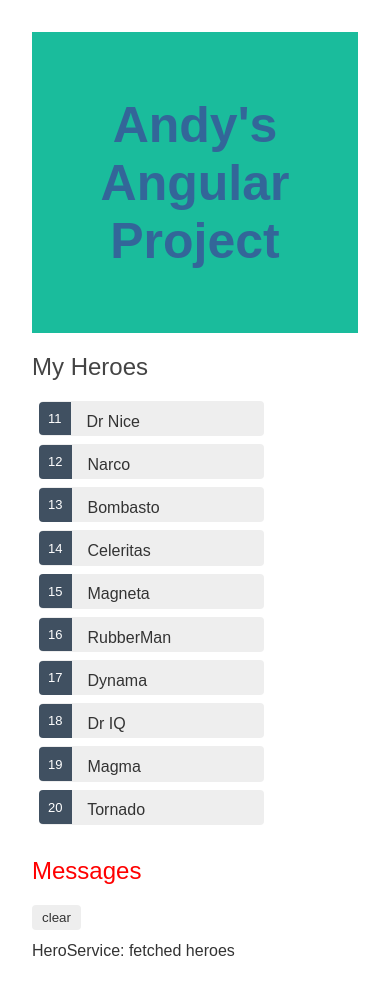
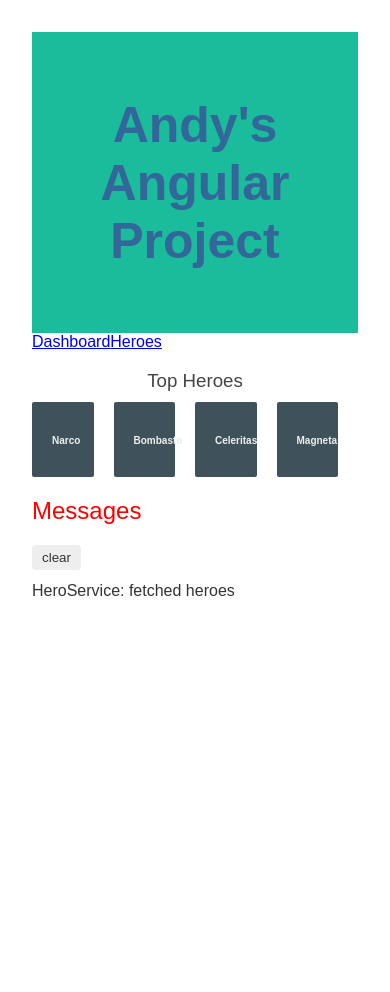
Before and after one commit to AndyThomas-Dev/AngularProject, an Angular app: page /dashboard in a window 390 px wide. After the commit the page ends 844 px from the top, so only its background shows below. Built offline with nearby package versions, Linux system fonts and the light colour scheme.

Commit message:
added dashboard and routes

```diff
--- a/src/app/app.component.html
+++ b/src/app/app.component.html
@@ -10,7 +10,13 @@
 <h1>{{title}}</h1>
 </div>
 
-<app-heroes></app-heroes>
+<nav>
+    <a routerLink="/dashboard">Dashboard</a>
+    <a routerLink="/heroes">Heroes</a>
+</nav>
+
+<!-- The <router-outlet> tells the router where to display routed views. -->
+<router-outlet></router-outlet>
 <app-messages></app-messages>
 
 <!-- * * * * * * * * * * * * * * * * * * * * * * * * * * * * * * * -->
--- /dev/null
+++ b/src/app/dashboard/dashboard.component.css
@@ -0,0 +1,61 @@
+/* DashboardComponent's private CSS styles */
+[class*='col-'] {
+    float: left;
+    padding-right: 20px;
+    padding-bottom: 20px;
+  }
+  [class*='col-']:last-of-type {
+    padding-right: 0;
+  }
+  a {
+    text-decoration: none;
+  }
+  *, *::after, *::before {
+    box-sizing: border-box;
+  }
+  h3 {
+    text-align: center;
+    margin-bottom: 0;
+  }
+  h4 {
+    position: relative;
+  }
+  .grid {
+    margin: 0;
+  }
+  .col-1-4 {
+    width: 25%;
+  }
+  .module {
+    padding: 20px;
+    text-align: center;
+    color: #eee;
+    max-height: 120px;
+    min-width: 120px;
+    background-color: #3f525c;
+    border-radius: 2px;
+  }
+  .module:hover {
+    background-color: #eee;
+    cursor: pointer;
+    color: #607d8b;
+  }
+  .grid-pad {
+    padding: 10px 0;
+  }
+  .grid-pad > [class*='col-']:last-of-type {
+    padding-right: 20px;
+  }
+  @media (max-width: 600px) {
+    .module {
+      font-size: 10px;
+      max-height: 75px; }
+  }
+  @media (max-width: 1024px) {
+    .grid {
+      margin: 0;
+    }
+    .module {
+      min-width: 60px;
+    }
+  }
--- /dev/null
+++ b/src/app/dashboard/dashboard.component.html
@@ -0,0 +1,9 @@
+<h3>Top Heroes</h3>
+<div class="grid grid-pad">
+    <a *ngFor="let hero of heroes" class="col-1-4"
+    routerLink="/detail/{{hero.id}}">
+  <div class="module hero">
+    <h4>{{hero.name}}</h4>
+  </div>
+</a>
+</div>
--- /dev/null
+++ b/src/app/dashboard/dashboard.component.ts
@@ -0,0 +1,26 @@
+import { Component, OnInit } from '@angular/core';
+import { Hero } from '../hero';
+import { HeroService } from '../hero.service';
+
+@Component({
+  selector: 'app-dashboard',
+  templateUrl: './dashboard.component.html',
+  styleUrls: [ './dashboard.component.css' ]
+})
+
+
+export class DashboardComponent implements OnInit {
+  heroes: Hero[] = [];
+
+  constructor(private heroService: HeroService) { }
+
+  ngOnInit() {
+    this.getHeroes();
+  }
+
+  // This getHeroes() returns the sliced list of heroes at positions 1 and 5, returning only four of the Top Heroes (2nd, 3rd, 4th, and 5th).
+  getHeroes(): void {
+    this.heroService.getHeroes()
+      .subscribe(heroes => this.heroes = heroes.slice(1, 5));
+  }
+}
--- a/src/app/hero-detail/hero-detail.component.html
+++ b/src/app/hero-detail/hero-detail.component.html
@@ -10,4 +10,6 @@
       </label>
     </div>
 
+  <button (click)="goBack()">go back</button>
+
   </div>
--- a/src/app/hero-detail/hero-detail.component.ts
+++ b/src/app/hero-detail/hero-detail.component.ts
@@ -1,5 +1,9 @@
 import { Component, OnInit, Input } from '@angular/core';
 import { Hero } from '../hero';
+import { HeroService } from '../hero.service';
+import { ActivatedRoute } from '@angular/router';
+import { Location } from '@angular/common';
+
 
 @Component({
   selector: 'app-hero-detail',
@@ -9,9 +13,25 @@
 export class HeroDetailComponent implements OnInit {
   @Input() hero: Hero;
 
-  constructor() { }
+  // Inject the ActivatedRoute, HeroService, and Location services into the constructor, saving their values in private fields:
+  constructor(
+    private route: ActivatedRoute,
+    private heroService: HeroService,
+    private location: Location
+  ) {}
 
   ngOnInit() {
+    this.getHero();
+  }
+
+  getHero(): void {
+    const id = +this.route.snapshot.paramMap.get('id');
+    this.heroService.getHero(id)
+      .subscribe(hero => this.hero = hero);
+  }
+
+  goBack(): void {
+    this.location.back();
   }
 
 }
--- a/src/app/hero.service.ts
+++ b/src/app/hero.service.ts
@@ -22,4 +22,11 @@
     return of(HEROES);
   }
 
+  // getHero() has an asynchronous signature. It returns a mock hero as an Observable, using the RxJS of() function.
+  getHero(id: number): Observable<Hero> {
+    // TODO: send the message _after_ fetching the hero
+    this.messageService.add(`HeroService: fetched hero id=${id}`);
+    return of(HEROES.find(hero => hero.id === id));
+  }
+
 }
--- a/src/app/heroes/heroes.component.html
+++ b/src/app/heroes/heroes.component.html
@@ -1,13 +1,13 @@
 <h2>My Heroes</h2>
 <ul class="heroes">
 
-<!-- *ngFor to display a list. -->
-<!-- When the current row hero is the same as the selectedHero, Angular adds the selected CSS class.  -->
-  <li *ngFor="let hero of heroes"
-    [class.selected]="hero === selectedHero"
-    (click)="onSelect(hero)">
-    <span class="badge">{{hero.id}}</span> {{hero.name}}
-  </li>
+  <!-- Wrap the badge and name in an anchor element (<a>), and add a routerLink attribute to the anchor that is the same as in the dashboard template -->
+    <ul class="heroes">
+      <li *ngFor="let hero of heroes">
+        <a routerLink="/detail/{{hero.id}}">
+          <span class="badge">{{hero.id}}</span> {{hero.name}}
+        </a>
+      </li>
 </ul>
 
 <!-- *ngIf to conditionally include or exclude a block of HTML. -->
```
Also changed, not shown: src/app/app-routing.module.ts (added, +33 -0 lines), src/app/app.module.ts (+6 -2 lines), 1 other file (tests, documents, lock files or other folders).
